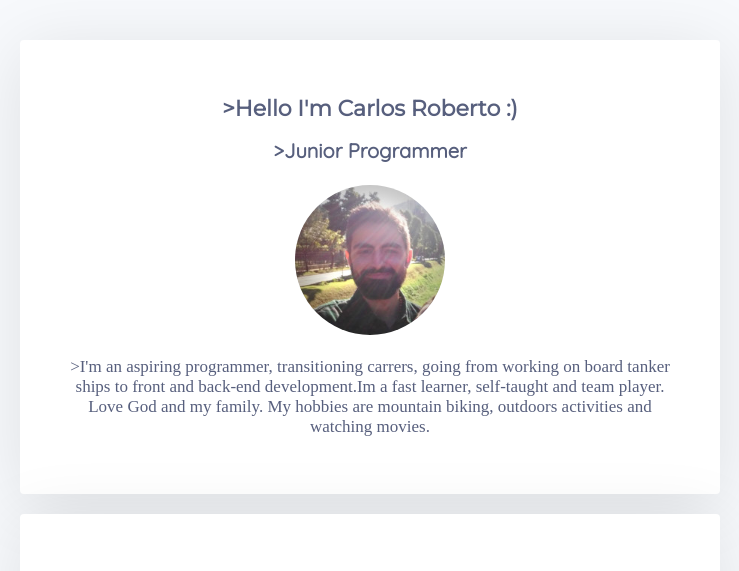
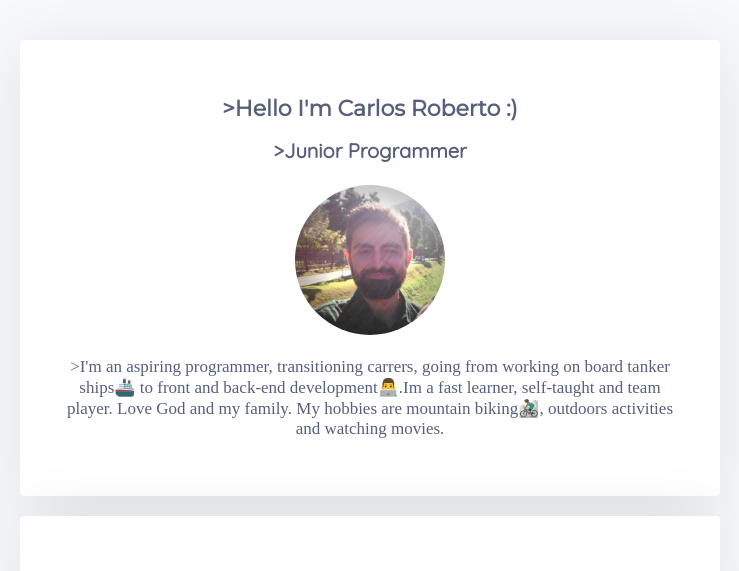
Before and after one commit to Buanaoda/profile, a plain HTML site: page index.html in a window 1280 px wide. Shown: the top 571 px of the page, without its empty margins (270-1009 px from the left). Drawn offline with Linux system fonts and the light colour scheme.

Commit message:
Update index.html

```diff
--- a/index.html
+++ b/index.html
@@ -15,7 +15,7 @@
       <h2><span class="text_1">>Junior Programmer</span></h2>
       <img src="images/profile.jpeg" width="150px" alt="Carlos" class="img-round">
       <p>
-        >I'm an aspiring programmer, transitioning carrers, going from working on board tanker ships to front and back-end development.Im a fast learner, self-taught and team player. Love God and my family. My hobbies are mountain biking, outdoors activities and watching movies.
+        >I'm an aspiring programmer, transitioning carrers, going from working on board tanker ships🚢 to front and back-end development👨‍💻.Im a fast learner, self-taught and team player. Love God and my family. My hobbies are mountain biking🚵‍♂️, outdoors activities and watching movies.
       </p>
     </div>
     <div class="card-white">
```
